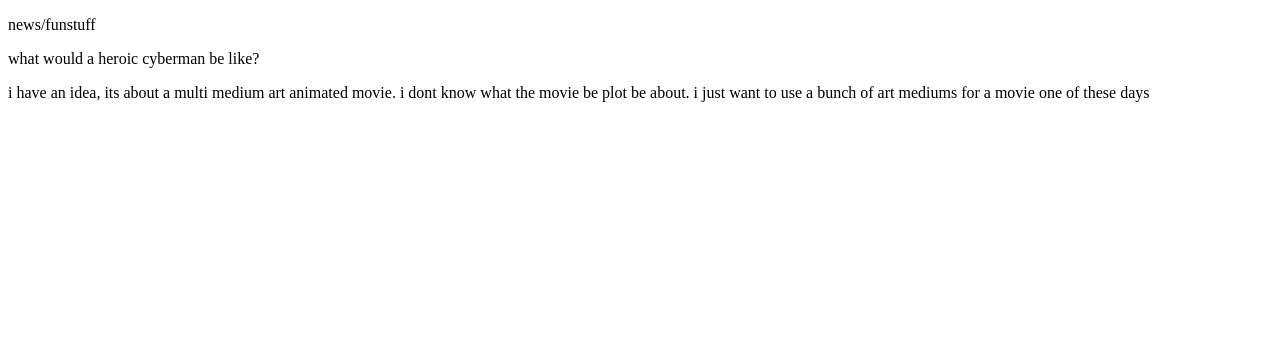
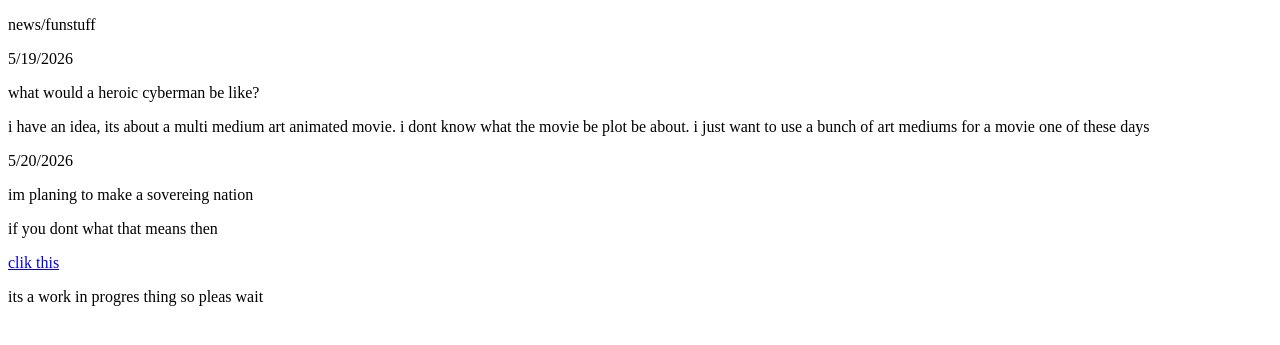
Before and after one commit to wwil2501-ui/westleywilson, a plain HTML site: page index.html in a window 1280 px wide. Shown: the part 323-668 px from the top of the page. Drawn offline with Linux system fonts and the light colour scheme.

Commit message:
Update index.html

```diff
--- a/index.html
+++ b/index.html
@@ -17,8 +17,19 @@
     <h1>SHOPPING</h1>
     <h3>?????????????????????????????????????????????????????????????????????????????????????????????????????????????????????????????????????????????????????????????????????????????????????????????????</h3>
     <p>news/funstuff</p>
+
+    <p>5/19/2026</p>
+
     <p>what would a heroic cyberman be like?</p>
     <p>i have an idea, its about a multi medium art animated movie. i dont know what the movie be plot be about. i just want to use a bunch of art mediums for a movie one of these days</p>
+
+    <P>5/20/2026</P>
+
+    <p>im planing to make a sovereing nation</P>
+  <p>if you dont what that means then</p>
+  <a href="https://youtube.com/playlist?list=PLj6-I3J9Y6nOaZz7OfyVayysWXPBzvllG&si=mcX99VhmxFqAgHiI">clik this</a>
+
+  <p>its a work in progres thing so pleas wait</p>
 
 
 
```
